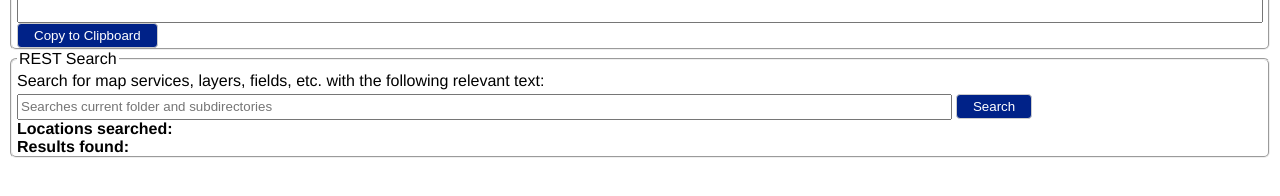
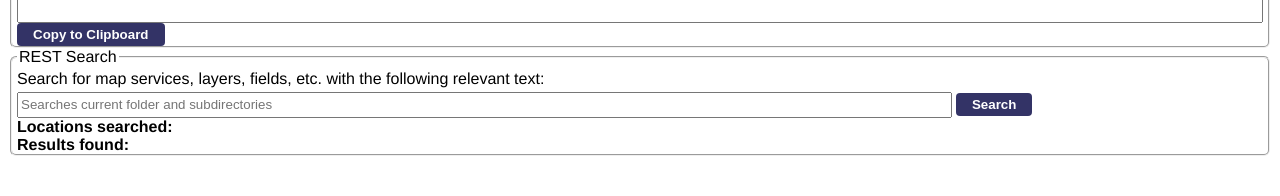
Before and after one commit to raykendo/Map-Services-Enhanced, a browser extension: page src/page_action/page_action.html in a window 1280 px wide. Shown: the part 82-278 px from the top of the page. Drawn offline with Linux system fonts and the light colour scheme.

Commit message:
Some appearance changes to unify elements

```diff
--- a/src/page_action/page_action.css
+++ b/src/page_action/page_action.css
@@ -22,9 +22,11 @@ ul {
   padding: 0;
 }
 button {
+  border: 0;
+  background-color: #336;
+  font-weight: bold;
+  z-index: 100;
   color: #fff;
-  background-color: #028;
-  border: 1px solid #ccc;
   border-radius: 4px;
   padding: 4px 16px;
 }
```
